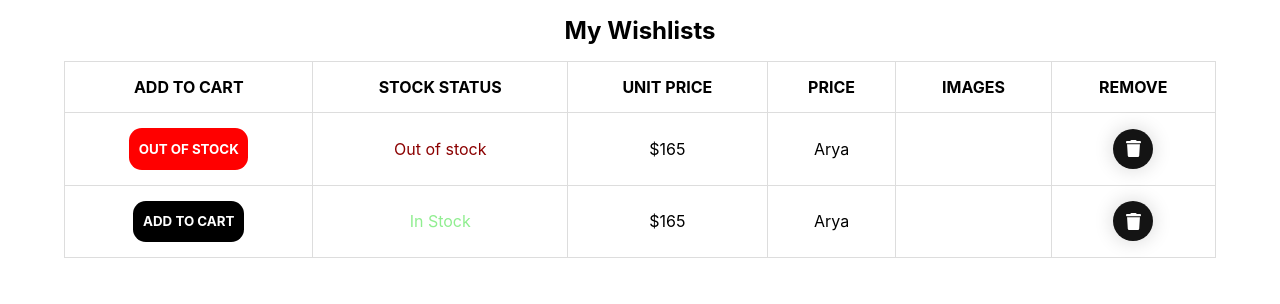
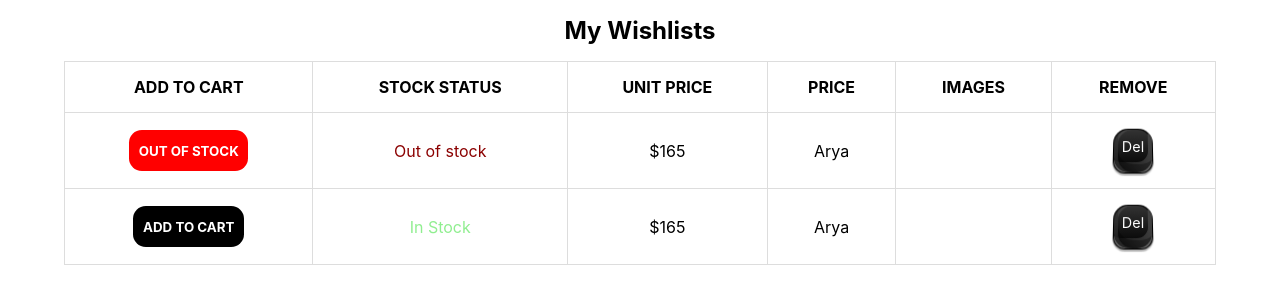
Before and after one commit to Aadarsh-Raj/e-commerce-frontend, a React (Create React App) app: page /mywishlist in a window 1280 px wide. Shown: the top 304 px of the page. Built offline with nearby package versions, Linux system fonts and the light colour scheme; the HTML template or start-up script is replaced by a standard one.

Commit message:
added routing

```diff
--- a/package.json
+++ b/package.json
@@ -9,6 +9,7 @@
     "@testing-library/user-event": "^13.5.0",
     "react": "^18.2.0",
     "react-dom": "^18.2.0",
+    "react-icons": "^5.2.1",
     "react-redux": "^9.1.0",
     "react-router-dom": "^6.23.1",
     "react-scripts": "5.0.1",
--- a/src/App.js
+++ b/src/App.js
@@ -1,15 +1,21 @@
+import { Route, Routes } from "react-router-dom";
 import "./App.css";
 
 import LoginPage from "./Components/LoginPage";
 import UserProfile from "./Components/UserProfile";
 import WishlistContainer from "./Components/WishlistContainer";
+import Home from "./Components/Home";
 
 function App() {
   return (
     <>
       <main className="main">
-       {/* <LoginPage /> */}
-       <WishlistContainer />
+        <Routes>
+          <Route path={"/"} element={<Home />} />
+          <Route path={"/login"} element={<LoginPage />} />
+          <Route path={"/mywishlist"} element={<WishlistContainer />} />
+          <Route path={"/myprofile"} element={<UserProfile />} />
+        </Routes>
       </main>
     </>
   );
--- /dev/null
+++ b/src/Components/Home.jsx
@@ -0,0 +1,13 @@
+import React from 'react'
+
+const Home = () => {
+  return (
+    <>'
+
+
+    This is home page
+    </>
+  )
+}
+
+export default Home
--- a/src/Components/Styles/wishlistcarditem.css
+++ b/src/Components/Styles/wishlistcarditem.css
@@ -1,62 +1,116 @@
 .delete-button {
+  background-color: #000;
+  color: #fff;
+  font-size: 0.9rem;
+  border: 0.5px solid rgba(0, 0, 0, 0.1);
+  padding-bottom: 8px;
   width: 40px;
-    height: 40px;
-    border-radius: 50%;
-    background-color: rgb(20, 20, 20);
-    border: none;
-    font-weight: 600;
-    display: flex;
-    align-items: center;
-    justify-content: center;
-    box-shadow: 0px 0px 20px rgba(0, 0, 0, 0.164);
+  height: 45px;
+  border-radius: 15px 15px 12px 12px;
   cursor: pointer;
-    transition-duration: 0.3s;
-    overflow: hidden;
   position: relative;
-    margin: auto;
+  will-change: transform;
+  transition: all 0.1s ease-in-out 0s;
+  user-select: none;
+  /* Add gradient shading to each side */
+  background-image: linear-gradient(
+      to right,
+      rgba(0, 0, 0, 0.8),
+      rgba(0, 0, 0, 0)
+    ),
+    linear-gradient(to bottom, rgba(0, 0, 0, 0.8), rgba(0, 0, 0, 0));
+  background-position: bottom right, bottom right;
+  background-size: 100% 100%, 100% 100%;
+  background-repeat: no-repeat;
+  box-shadow: inset -4px -10px 0px rgba(255, 255, 255, 0.4),
+    inset -4px -8px 0px rgba(0, 0, 0, 0.3), 0px 2px 1px rgba(0, 0, 0, 0.3),
+    0px 2px 1px rgba(255, 255, 255, 0.1);
+  transform: perspective(70px) rotateX(5deg) rotateY(0deg);
 }
 
-  .delete-svgIcon {
-    width: 15px;
-    transition-duration: 0.3s;
-  }
-
-  .delete-svgIcon path {
-    fill: white;
-  }
-
-  .delete-button:hover {
-    width: 90px;
-    border-radius: 50px;
-    transition-duration: 0.3s;
-    background-color: rgb(255, 69, 69);
-    align-items: center;
-  }
-
-  .delete-button:hover .delete-svgIcon {
-    width: 20px;
-    transition-duration: 0.3s;
-    transform: translateY(60%);
-    -webkit-transform: rotate(360deg);
-    -moz-transform: rotate(360deg);
-    -o-transform: rotate(360deg);
-    -ms-transform: rotate(360deg);
-    transform: rotate(360deg);
+.delete-button::after {
+  content: "";
+  position: absolute;
+  top: 0;
+  bottom: 0;
+  left: 0;
+  right: 0;
+  background-image: linear-gradient(
+    to bottom,
+    rgba(255, 255, 255, 0.2),
+    rgba(0, 0, 0, 0.5)
+  );
+  z-index: -1;
+  border-radius: 15px;
+  box-shadow: inset 4px 0px 0px rgba(255, 255, 255, 0.1),
+    inset 4px -8px 0px rgba(0, 0, 0, 0.3);
+  transition: all 0.1s ease-in-out 0s;
 }
 
 .delete-button::before {
-    display: none;
-    content: "Delete";
-    color: white;
-    transition-duration: 0.3s;
-    font-size: 2px;
+  content: "";
+  position: absolute;
+  top: 0;
+  bottom: 0;
+  left: 0;
+  right: 0;
+  background-image: linear-gradient(
+      to right,
+      rgba(0, 0, 0, 0.8),
+      rgba(0, 0, 0, 0)
+    ),
+    linear-gradient(to bottom, rgba(0, 0, 0, 0.8), rgba(0, 0, 0, 0));
+  background-position: bottom right, bottom right;
+  background-size: 100% 100%, 100% 100%;
+  background-repeat: no-repeat;
+  z-index: -1;
+  border-radius: 15px;
+  transition: all 0.1s ease-in-out 0s;
 }
 
-  .delete-button:hover::before {
+.delete-button:active {
+  will-change: transform;
+  transform: perspective(80px) rotateX(5deg) rotateY(1deg) translateY(3px)
+    scale(0.96);
+  height: 44px;
+  border: 0.25px solid rgba(0, 0, 0, 0.2);
+  box-shadow: inset -4px -8px 0px rgba(255, 255, 255, 0.2),
+    inset -4px -6px 0px rgba(0, 0, 0, 0.8), 0px 1px 0px rgba(0, 0, 0, 0.9),
+    0px 1px 0px rgba(255, 255, 255, 0.2);
+  transition: all 0.1s ease-in-out 0s;
+}
+
+.delete-button::after:active {
+  background-image: linear-gradient(
+    to bottom,
+    rgba(0, 0, 0, 0.5),
+    rgba(255, 255, 255, 0.2)
+  );
+}
+
+.delete-button:active::before {
+  content: "";
   display: block;
-    padding-right: 10px;
-    font-size: 13px;
+  position: absolute;
+  top: 5%;
+  left: 20%;
+  width: 50%;
+  height: 80%;
+  background-color: rgba(255, 255, 255, 0.1);
+  animation: overlay 0.1s ease-in-out 0s;
+  pointer-events: none;
+}
+
+@keyframes overlay {
+  from {
+    opacity: 0;
+  }
+
+  to {
     opacity: 1;
-    transform: translateY(0px);
-    transition-duration: 0.3s;
   }
+}
+
+.delete-button:focus {
+  outline: none;
+}
--- a/src/Components/Styles/wishlistcontainer.css
+++ b/src/Components/Styles/wishlistcontainer.css
@@ -3,10 +3,11 @@
   text-align: center;
   padding: 1rem 0;
 }
-.wishlist-container table {
+.wishlist-container>table {
   border-collapse: collapse;
   width: 90%;
   margin: auto;
+
 }
 
 .wishlist-container table,
@@ -19,3 +20,10 @@
 .wishlist-container th {
   padding: 15px;
 }
+
+
+@media screen  and (max-width:768px){
+  .wishlist-container>table{
+    font-size: 0.8rem;
+  }
+}
--- a/src/Components/WishlistCardItem.jsx
+++ b/src/Components/WishlistCardItem.jsx
@@ -24,11 +24,7 @@ const WishlistCardItem = (props) => {
         <img src="" alt="" />
     </td>
     <td>
-    <button class="delete-button">
-  <svg class="delete-svgIcon" viewBox="0 0 448 512">
-                    <path d="M135.2 17.7L128 32H32C14.3 32 0 46.3 0 64S14.3 96 32 96H416c17.7 0 32-14.3 32-32s-14.3-32-32-32H320l-7.2-14.3C307.4 6.8 296.3 0 284.2 0H163.8c-12.1 0-23.2 6.8-28.6 17.7zM416 128H32L53.2 467c1.6 25.3 22.6 45 47.9 45H346.9c25.3 0 46.3-19.7 47.9-45L416 128z"></path>
-                  </svg>
-</button>
+    <button class="delete-button">Del</button>
     </td>
    </tr>
     </>
--- a/src/index.js
+++ b/src/index.js
@@ -1,20 +1,19 @@
-import React from 'react';
-import ReactDOM from 'react-dom/client';
-import './index.css';
-import App from './App';
-import reportWebVitals from './reportWebVitals';
-import { Provider } from 'react-redux';
-import store from './redux/store';
+import React from "react";
+import ReactDOM from "react-dom/client";
+import "./index.css";
+import App from "./App";
+import reportWebVitals from "./reportWebVitals";
+import { Provider } from "react-redux";
+import store from "./redux/store";
+import { BrowserRouter } from "react-router-dom";
 
-
-const root = ReactDOM.createRoot(document.getElementById('root'));
+const root = ReactDOM.createRoot(document.getElementById("root"));
 root.render(
-<Provider store={store}>
-<App />
-
-</Provider>
-
-
+  <Provider store={store}>
+    <BrowserRouter>
+      <App />
+    </BrowserRouter>
+  </Provider>
 );
 
 // If you want to start measuring performance in your app, pass a function
```
Also changed, not shown: 1 other file (tests, documents, lock files or other folders). Lines whose indentation alone changed are shown as unchanged.
